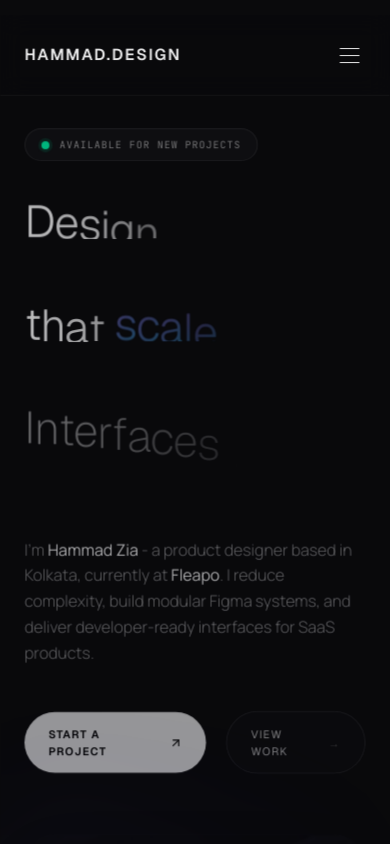
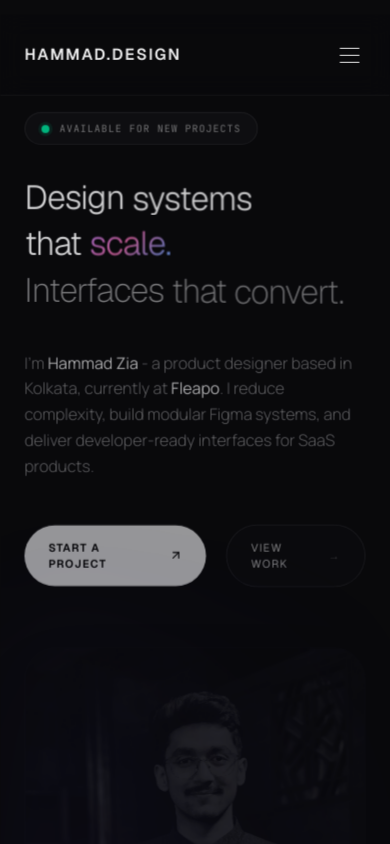
Before and after one commit to hammadzia92/Portfolio-Website, a Next.js app: page / in a window 390 px wide. Shown: the top 844 px of the page. Built offline with nearby package versions, Linux system fonts and the light colour scheme.

Commit message:
perf(mobile): optimize scroll smoothness and responsive typography layout on mobile

```diff
--- a/src/app/globals.css
+++ b/src/app/globals.css
@@ -191,8 +191,8 @@ body {
 }
 
 @keyframes pulse-glow {
-  0%, 100% { opacity: 0.4; }
-  50% { opacity: 1; }
+  0%, 100% { opacity: 0.85; filter: brightness(1); }
+  50% { opacity: 1; filter: brightness(1.25); }
 }
 
 @keyframes float {
--- a/src/components/PortfolioMode.tsx
+++ b/src/components/PortfolioMode.tsx
@@ -59,6 +59,7 @@ export default function PortfolioMode({ onSwitchMode }: PortfolioModeProps) {
   }, [mobileMenuOpen]);
 
   const handleMouseMove = (e: React.MouseEvent<any>, name: string) => {
+    if (typeof window !== "undefined" && window.matchMedia("(pointer: coarse)").matches) return;
     const rect = e.currentTarget.getBoundingClientRect();
     const x = e.clientX - rect.left;
     const y = e.clientY - rect.top;
@@ -532,22 +533,13 @@ export default function PortfolioMode({ onSwitchMode }: PortfolioModeProps) {
               >
                 Resume
               </a>
-              <button
-                onClick={() => {
-                  setMobileMenuOpen(false);
-                  onSwitchMode();
-                }}
-                className="w-full text-center border border-white/10 hover:border-white/20 bg-white/[0.02] text-white/80 font-semibold font-heading text-xs uppercase tracking-widest rounded-full py-4 transition-all duration-200"
-              >
-                Design File
-              </button>
             </div>
           </motion.div>
         )}
       </AnimatePresence>
 
       {/* ─── Hero Section ─── */}
-      <section className="max-w-[1320px] mx-auto px-6 pt-28 pb-16 md:pt-36 md:pb-24 relative z-10 text-left">
+      <section className="max-w-[1320px] mx-auto px-6 pt-24 pb-16 md:pt-36 md:pb-24 relative z-10 text-left">
         <motion.div
           variants={containerVariants}
           initial="hidden"
@@ -573,8 +565,8 @@ export default function PortfolioMode({ onSwitchMode }: PortfolioModeProps) {
 
               {/* Main headline */}
               <h1
-                className="font-heading font-light text-white leading-[1.06] tracking-tight mb-8"
-                style={{ fontSize: "clamp(2.8rem, 5.5vw, 4.8rem)" }}
+                className="font-heading font-light text-white leading-[1.15] md:leading-[1.06] tracking-tight mb-8"
+                style={{ fontSize: "clamp(2.1rem, 6vw, 4.8rem)" }}
               >
                 <span className="block lg:inline-block lg:whitespace-nowrap">
                   <SplitText
@@ -590,7 +582,7 @@ export default function PortfolioMode({ onSwitchMode }: PortfolioModeProps) {
                     textAlign="left"
                   />
                 </span>
-                <br />
+                <br className="hidden lg:block" />
                 <span className="block lg:inline-block lg:whitespace-nowrap">
                   <SplitText
                     text="that "
@@ -609,10 +601,11 @@ export default function PortfolioMode({ onSwitchMode }: PortfolioModeProps) {
                     tag="span"
                     className="relative inline-block animate-pulse-glow"
                     style={{
-                      background: "linear-gradient(135deg, #a78bfa 0%, #818cf8 40%, #38bdf8 100%)",
+                      background: "linear-gradient(135deg, #c084fc 0%, #f472b6 45%, #60a5fa 100%)",
                       WebkitBackgroundClip: "text",
                       WebkitTextFillColor: "transparent",
                       backgroundClip: "text",
+                      color: "#a78bfa",
                     }}
                     delay={35}
                     duration={0.7}
@@ -623,7 +616,7 @@ export default function PortfolioMode({ onSwitchMode }: PortfolioModeProps) {
                     textAlign="left"
                   />
                 </span>
-                <br />
+                <br className="hidden lg:block" />
                 <span className="text-white/55 font-extralight block lg:inline-block lg:whitespace-nowrap">
                   <SplitText
                     text="Interfaces that convert."
@@ -767,7 +760,7 @@ export default function PortfolioMode({ onSwitchMode }: PortfolioModeProps) {
       {/* ─── Case Study Index Section ─── */}
       <section id="work" className="relative py-28 md:py-36 overflow-hidden">
         {/* Background ambient glow orbs */}
-        <div className="pointer-events-none absolute inset-0 overflow-hidden">
+        <div className="pointer-events-none absolute inset-0 overflow-hidden hidden md:block">
           <div className="absolute top-0 left-1/2 -translate-x-1/2 w-[900px] h-[600px] rounded-full bg-gradient-to-b from-violet-600/[0.04] via-indigo-500/[0.02] to-transparent blur-[120px]" />
           <div className="absolute bottom-0 right-0 w-[500px] h-[500px] rounded-full bg-sky-600/[0.03] blur-[100px]" />
           <div className="absolute top-1/2 left-0 w-[400px] h-[400px] rounded-full bg-violet-500/[0.03] blur-[100px]" />
@@ -1356,7 +1349,7 @@ export default function PortfolioMode({ onSwitchMode }: PortfolioModeProps) {
       {/* ─── Testimonials Section ─── */}
       <section className="max-w-[1320px] mx-auto px-6 py-24 border-t border-white/[0.04] relative overflow-hidden">
         {/* Subtle background glow blobs */}
-        <div className="pointer-events-none absolute inset-0 overflow-hidden">
+        <div className="pointer-events-none absolute inset-0 overflow-hidden hidden md:block">
           <div className="absolute -top-24 left-1/4 w-96 h-96 rounded-full bg-violet-600/[0.06] blur-[100px]" />
           <div className="absolute -bottom-24 right-1/4 w-96 h-96 rounded-full bg-sky-600/[0.06] blur-[100px]" />
         </div>
--- a/src/components/SplitText.tsx
+++ b/src/components/SplitText.tsx
@@ -43,10 +43,19 @@ export default function SplitText({
   const ref = useRef<HTMLElement | null>(null);
   const animationCompletedRef = useRef(false);
   const onCompleteRef = useRef(onLetterAnimationComplete);
+  const [isMobile, setIsMobile] = useState(false);
 
   useEffect(() => {
     onCompleteRef.current = onLetterAnimationComplete;
   }, [onLetterAnimationComplete]);
+
+  useEffect(() => {
+    if (typeof window !== "undefined") {
+      setIsMobile(window.matchMedia("(max-width: 768px)").matches);
+    }
+  }, []);
+
+  const effectiveSplitType = isMobile ? "words" : splitType;
 
   useGSAP(
     () => {
@@ -106,7 +115,7 @@ export default function SplitText({
         delay,
         duration,
         ease,
-        splitType,
+        effectiveSplitType,
         JSON.stringify(from),
         JSON.stringify(to),
         threshold,
@@ -117,7 +126,7 @@ export default function SplitText({
   );
 
   const renderContent = () => {
-    if (splitType === "chars") {
+    if (effectiveSplitType === "chars") {
       return text.split(" ").map((word, wordIdx) => (
         <span
           key={wordIdx}
```
